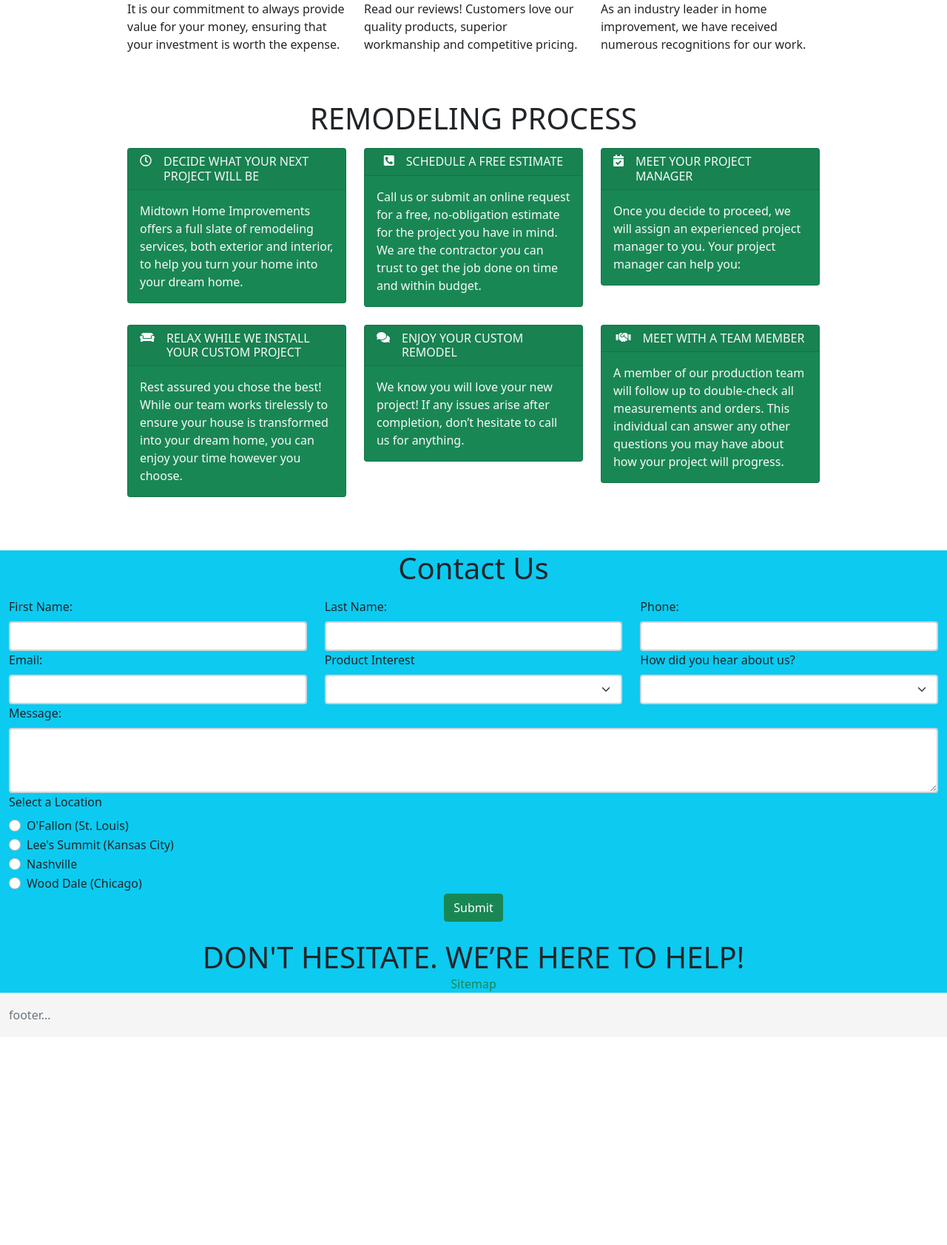
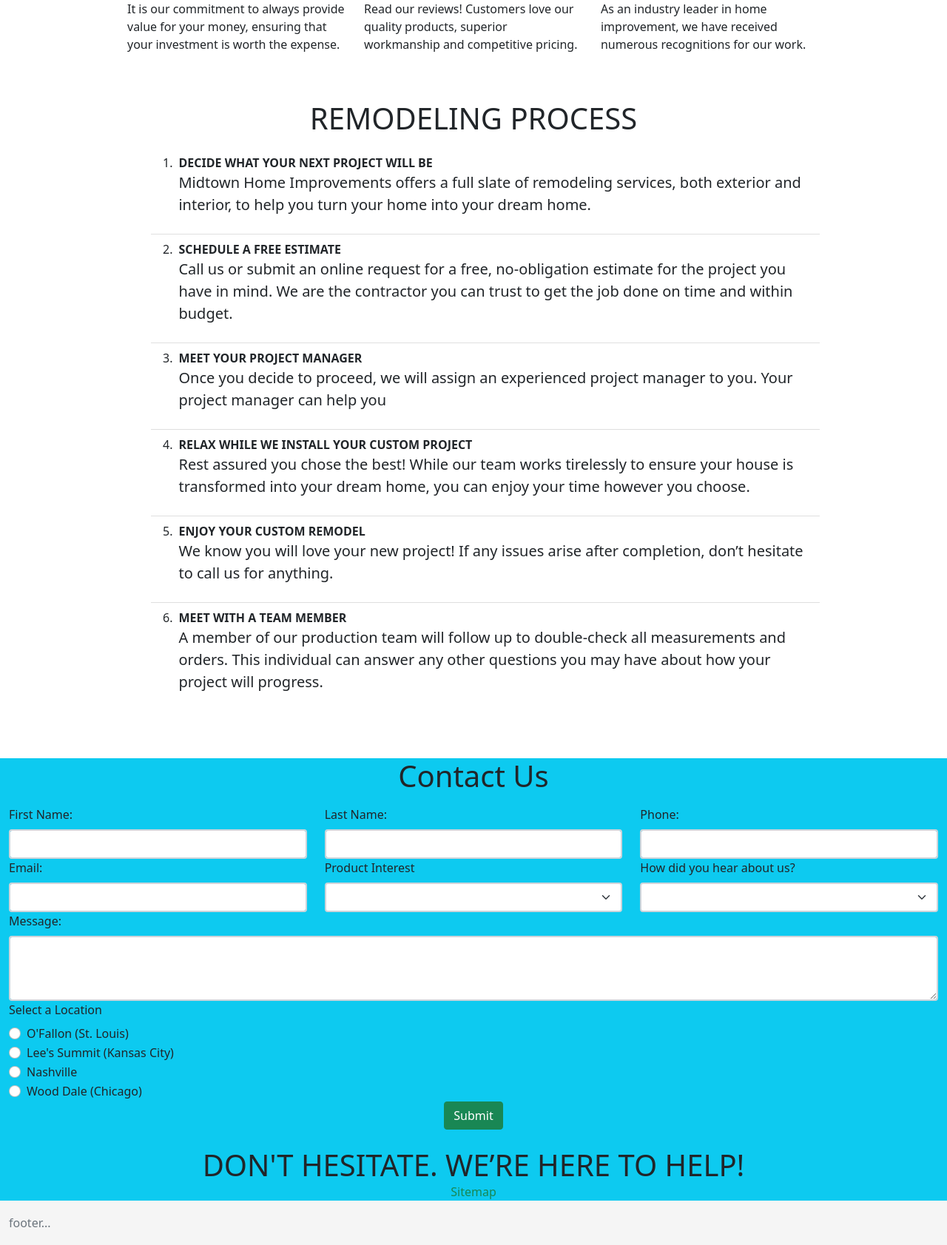
Before and after one commit to Kenan-Kadic/wood, a Django app: page / in a window 1280 px wide. Shown: the part 2913-4596 px from the top of the page at 74% size. Before the commit the page ends 4291 px from the top, so only its background shows below. Run offline with Django 3.2, Linux system fonts and the light colour scheme.

Commit message:
WEB-37-remodeling-process-modify #comment modified it

```diff
--- a/templates/pages/home.html
+++ b/templates/pages/home.html
@@ -18,7 +18,6 @@
 
     <!-- local family-owned hero -->
     <section id="Family_owed_hero">
-
         <div class="row heroimages">
             <div class="px-4 py-5 my-5 text-center">
                 <img src="https://lirp-cdn.multiscreensite.com/c6745897/dms3rep/multi/opt/midtownimage+%281%29-1920w.jpeg" alt="Midtown Home Improvements Logo" width="150" height="150">
@@ -31,7 +30,6 @@
                 </div>
             </div>
         </div>
-
     </section>
 
 
@@ -159,80 +157,51 @@
             <div class="col-md-12">
                 <p class="display-6 d-flex justify-content-center">REMODELING PROCESS</p>
             </div>
-
-            <div class="col-md-4 mb-4">
-                <div class="card bg-success text-light">
-                    <div class="card-header h6 d-flex justify-content-center">
-                        <i class="far fa-clock pe-3"></i>
-                        DECIDE WHAT YOUR NEXT PROJECT WILL BE
+            <div class="col-md-12">
+                <ol class="list-group-flush list-group-numbered">
+                    <li class="list-group-item d-flex justify-content-between align-items-start">
+                        <div class="ms-2 me-auto">
+                            <div class="fw-bold"> DECIDE WHAT YOUR NEXT PROJECT WILL BE </div>
+                            <p class="lead"> Midtown Home Improvements offers a full slate of remodeling services, both exterior and
+                            interior, to help you turn your home into your dream home.</p>
                         </div>
-                    <div class="card-body">
-                        Midtown Home Improvements offers a full slate of remodeling services, both exterior and
-                        interior, to help you turn your home into your dream home.
+                    </li>
+                    <li class="list-group-item d-flex justify-content-between align-items-start">
+                        <div class="ms-2 me-auto">
+                            <div class="fw-bold"> SCHEDULE A FREE ESTIMATE </div>
+                            <p class="lead"> Call us or submit an online request for a free, no-obligation estimate for the project you have
+                            in mind. We are the contractor you can trust to get the job done on time and within budget. </p>
                         </div>
+                    </li>
+                    <li class="list-group-item d-flex justify-content-between align-items-start">
+                        <div class="ms-2 me-auto">
+                            <div class="fw-bold"> MEET YOUR PROJECT MANAGER </div>
+                            <p class="lead"> Once you decide to proceed, we will assign an experienced project manager to you. Your project
+                            manager can help you </p>
                         </div>
+                    </li>
+                    <li class="list-group-item d-flex justify-content-between align-items-start">
+                        <div class="ms-2 me-auto">
+                            <div class="fw-bold"> RELAX WHILE WE INSTALL YOUR CUSTOM PROJECT </div>
+                            <p class="lead"> Rest assured you chose the best! While our team works tirelessly to ensure your house is
+                            transformed into your dream home, you can enjoy your time however you choose. </p>
                         </div>
-            <div class="col-md-4 mb-4">
-                <div class="card bg-success text-light">
-                    <div class="card-header h6 d-flex justify-content-center">
-                        <i class="fas fa-phone-square-alt pe-3"></i>
-                        SCHEDULE A FREE ESTIMATE
+                    </li>
+                    <li class="list-group-item d-flex justify-content-between align-items-start">
+                        <div class="ms-2 me-auto">
+                            <div class="fw-bold"> ENJOY YOUR CUSTOM REMODEL </div>
+                            <p class="lead"> We know you will love your new project! If any issues arise after completion, don’t hesitate to
+                            call us for anything. </p>
                         </div>
-                    <div class="card-body">
-                        Call us or submit an online request for a free, no-obligation estimate for the project you have
-                        in mind. We are the contractor you can trust to get the job done on time and within budget.
+                    </li>
+                    <li class="list-group-item d-flex justify-content-between align-items-start">
+                        <div class="ms-2 me-auto">
+                            <div class="fw-bold"> MEET WITH A TEAM MEMBER </div>
+                            <p class="lead"> A member of our production team will follow up to double-check all measurements and orders. This
+                            individual can answer any other questions you may have about how your project will progress. </p>
                         </div>
-                </div>
-            </div>
-            <div class="col-md-4 mb-4">
-                <div class="card bg-success text-light">
-                    <div class="card-header h6 d-flex justify-content-center">
-                        <i class="fas fa-calendar-check pe-3"></i>
-                        MEET YOUR PROJECT MANAGER
-                    </div>
-                    <div class="card-body">
-                        Once you decide to proceed, we will assign an experienced project manager to you. Your project
-                        manager can help you:
-                    </div>
-                </div>
-            </div>
-
-            <div class="col-md-4 mb-4">
-                <div class="card bg-success text-light">
-                    <div class="card-header h6 d-flex justify-content-center">
-                        <i class="fas fa-couch pe-3"></i>
-                        RELAX WHILE WE INSTALL YOUR CUSTOM PROJECT
-                    </div>
-                    <div class="card-body">
-                        Rest assured you chose the best! While our team works tirelessly to ensure your house is
-                        transformed into your dream home, you can enjoy your time however you choose.
-                    </div>
-                </div>
-            </div>
-            <div class="col-md-4 mb-4">
-                <div class="card bg-success text-light">
-                    <div class="card-header h6 d-flex justify-content-center">
-                        <i class="fas fa-comments pe-3"></i>
-                        ENJOY YOUR CUSTOM REMODEL
-                    </div>
-                    <div class="card-body">
-                        We know you will love your new project! If any issues arise after completion, don’t hesitate to
-                        call us for anything.
-                    </div>
-                </div>
-            </div>
-
-            <div class="col-md-4 mb-4">
-                <div class="card bg-success text-light">
-                    <div class="card-header h6 d-flex justify-content-center">
-                        <i class="fas fa-handshake pe-3"></i>
-                        MEET WITH A TEAM MEMBER
-                    </div>
-                    <div class="card-body">
-                        A member of our production team will follow up to double-check all measurements and orders. This
-                        individual can answer any other questions you may have about how your project will progress.
-                    </div>
-                </div>
+                    </li>
+                </ol>
             </div>
         </div>
     </section>
```
Lines whose indentation alone changed are shown as unchanged.
